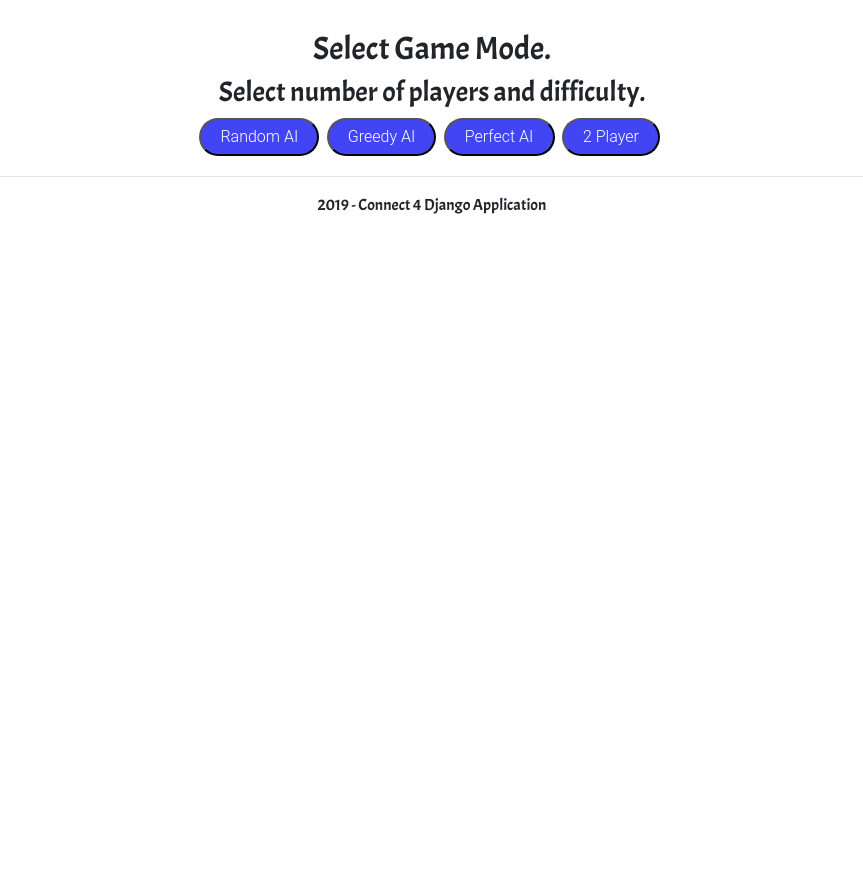
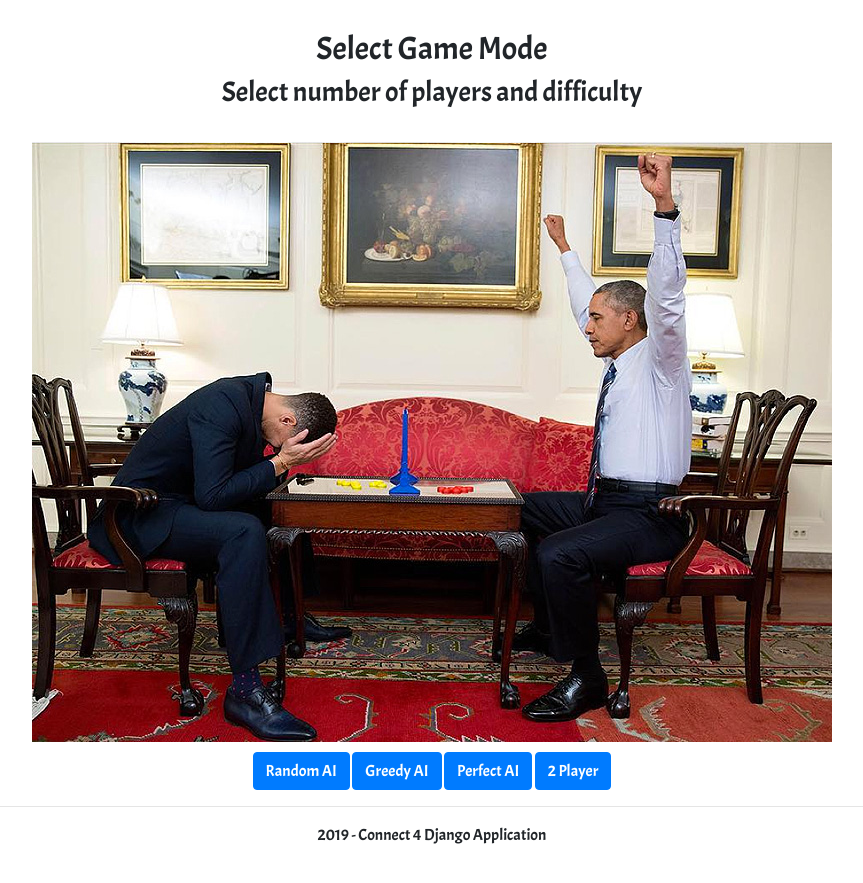
Before and after one commit to nro2/connect4test, a Django app: page /select/ in a window 1280 px wide. Shown: the part 80-963 px from the top of the page, without its empty margins (208-1071 px from the left). Before the commit the page ends 294 px from the top, so only its background shows below. Run offline with Django 3.2, Linux system fonts and the light colour scheme; some libraries are stand-ins or nearby versions.

Commit message:
Added new picture for select page, updated buttons.

```diff
--- a/connect4_django/app/templates/howToPlay.html
+++ b/connect4_django/app/templates/howToPlay.html
@@ -12,8 +12,8 @@
 
 <br />
 
-<h4>
-    <a href="/newgame/">Play</a></h4>
+<h2>
+    <a href="/newgame/">Play!</a></h2>
 <ul style="list-style: none;">
     <li>On your turn, click any of the columns that have an empty slot available.</li>
     <li>Play alternates until one player gets 4 checkers in a row or there are no more moves available.</li>
--- a/connect4_django/app/templates/select.html
+++ b/connect4_django/app/templates/select.html
@@ -1,14 +1,19 @@
 {% extends "layout.html" %} {% block content %}
 
-<h2 class="text-center">{{ title }}.</h2>
+<h2 class="text-center">{{ title }}</h2>
 <h3 class="text-center">{{ message }}</h3>
+
+<br />
+<img src="../static/content/obama-curry.jpg" class="indeximg">
+<br>
+
 
 <form action='/twoplayer/' class="text-center" method="post">
     {% csrf_token %}
-    <input type='submit' class="button3" value='Random AI' />
-    <input type='submit' class="button3" value='Greedy AI' />
-    <input type='submit' class="button3" value='Perfect AI' />
-    <input type='submit' class="button3" value='2 Player' />
+    <input type='submit' class="btn btn-primary" value='Random AI' />
+    <input type='submit' class="btn btn-primary" value='Greedy AI' />
+    <input type='submit' class="btn btn-primary" value='Perfect AI' />
+    <input type='submit' class="btn btn-primary" value='2 Player' />
 </form>
 
 {% endblock %}
--- a/connect4_django/app/views.py
+++ b/connect4_django/app/views.py
@@ -54,7 +54,7 @@ def select(request):
         'select.html',
         {
             'title':'Select Game Mode',
-            'message': 'Select number of players and difficulty.',
+            'message': 'Select number of players and difficulty',
             'year': datetime.now().year,
         }
     )
```
Also changed, not shown: connect4_django/app/static/scripts/main.js (+17 -3 lines), connect4_django/app/static/content/obama-curry.jpg (added).
